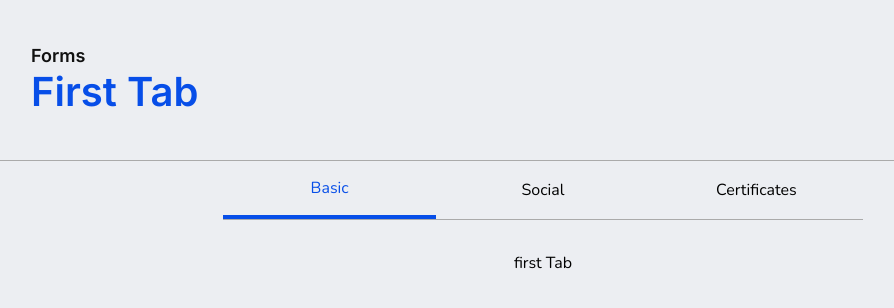
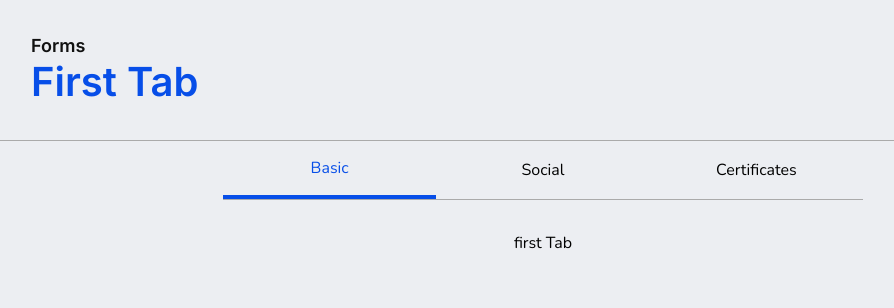
Before and after one commit to Ovictorhugol/FormChallenge, a React (Vite) app: page / in a window 1280 px wide. Shown: the top 308 px of the page, without its empty margins (97-991 px from the left). Built offline with nearby package versions, Linux system fonts and the light colour scheme.

Commit message:
Style: changing padding size

```diff
--- a/src/components/Containers/Header/Header.styled.js
+++ b/src/components/Containers/Header/Header.styled.js
@@ -1,21 +1,17 @@
 import styled from "styled-components";
 import {toRem} from '../../../utils/convertToRem'
 
-
-
 const HeaderContainer = styled.div`
-    display: flex;
-    flex-direction: column;
-    justify-content: center;
-    width: 100% -16rem;
-    height: ${toRem(80)};
-    padding: 2.5rem 10%;
-    border-bottom-style : solid;
-    border-bottom-color: #AAAAAA;
-    border-bottom-width: ${toRem(1)};
-    @media (max-width:768px) {
-        background: #ECEEF2;
-    }
-`
-
-export { HeaderContainer }
+  display: flex;
+  flex-direction: column;
+  justify-content: center;
+  height: 5rem;
+  padding: 1.875rem 10%;
+  border-bottom-style: solid;
+  border-bottom-color: #aaaaaa;
+  border-bottom-width: ${toRem(1)};
+  @media (max-width: 768px) {
+    background: #eceef2;
+  }
+`;
+export { HeaderContainer };
```
